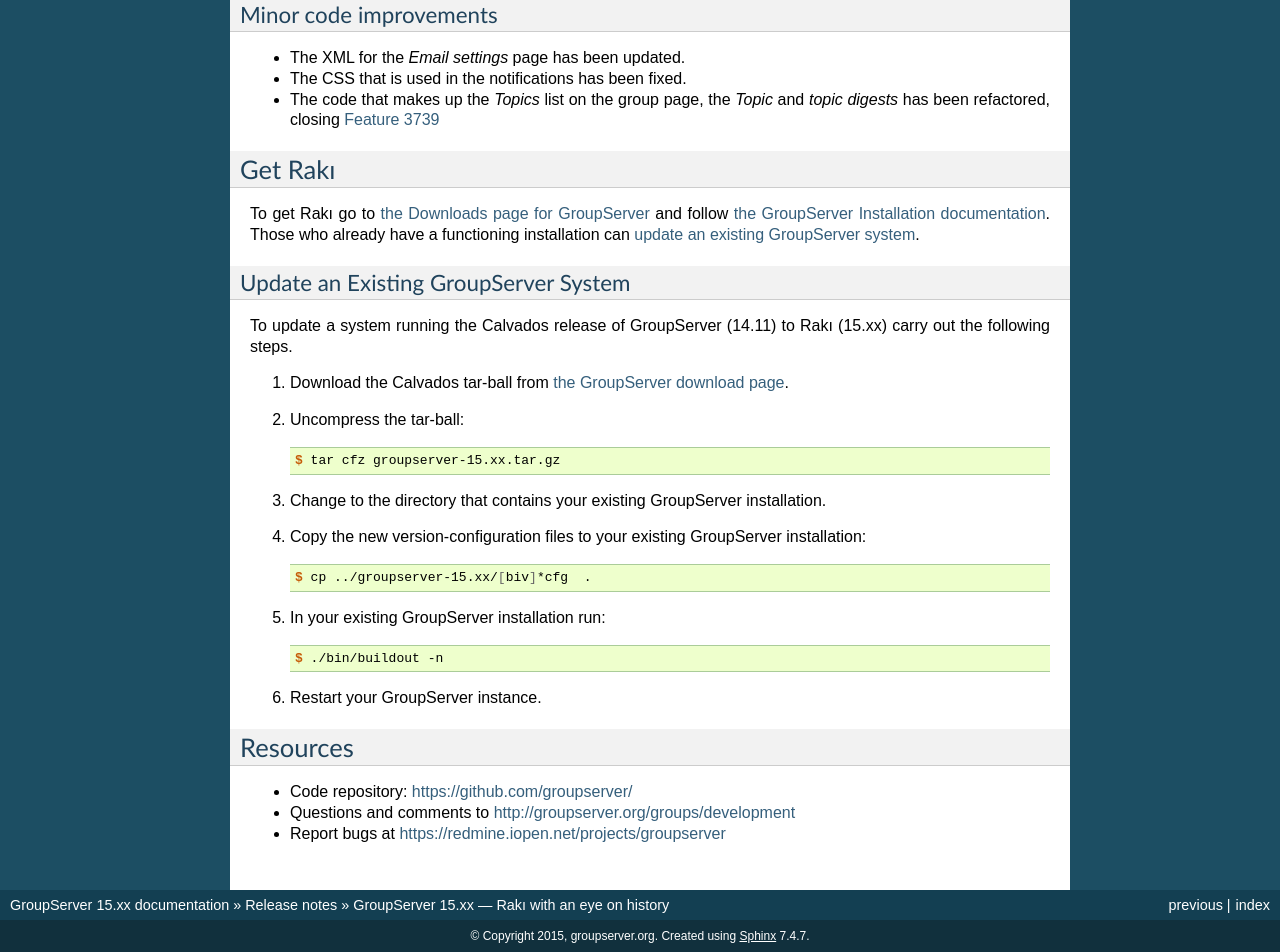
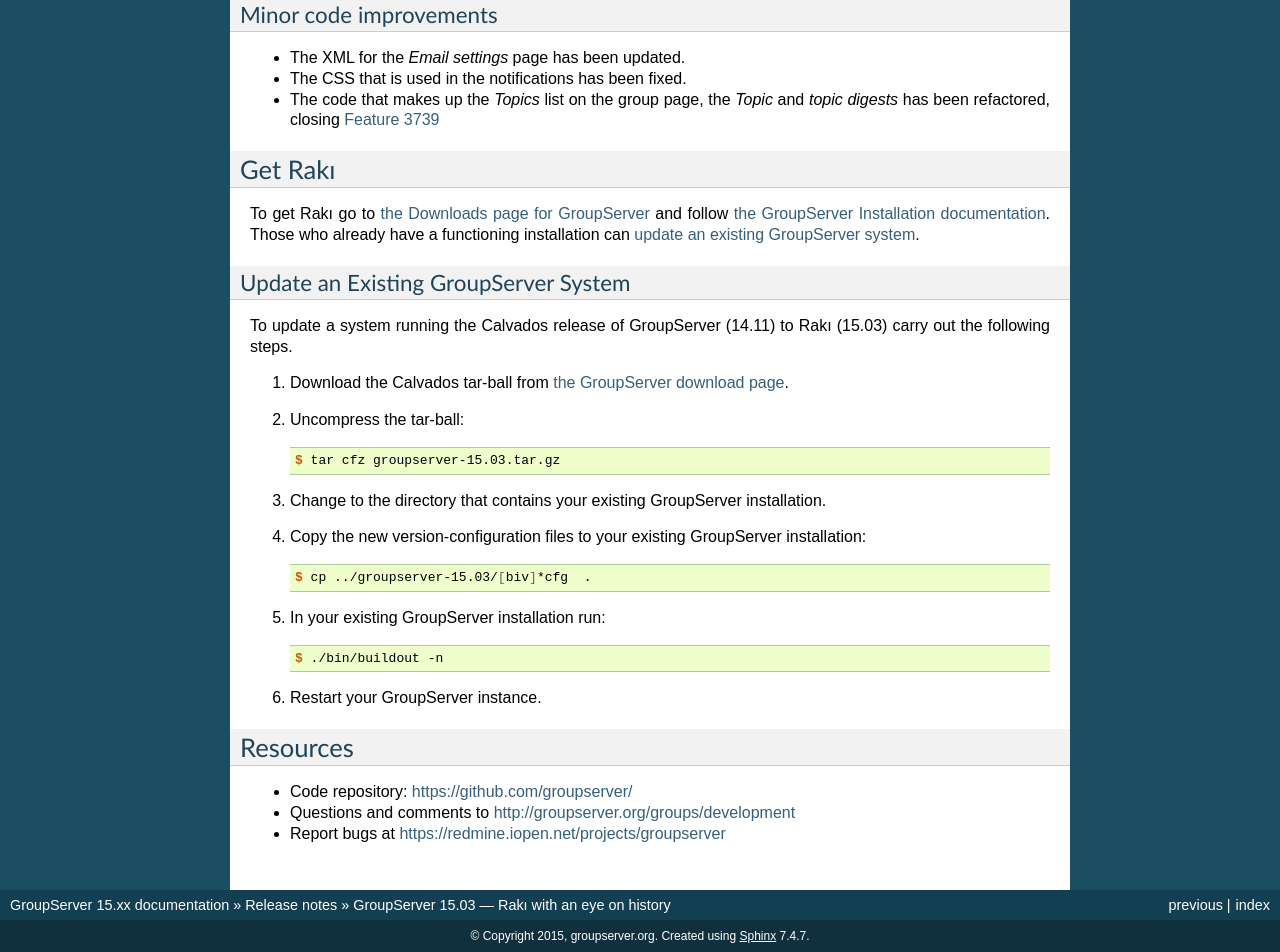
Before and after one commit to groupserver/buildout, a Sphinx documentation site: the page built from docs/release-notes-15xx.rst, in a window 1280 px wide and 1400 px high, scrolled down 1191 px. Shown: the part 448-1400 px from the top of the window. Built offline with Sphinx 7.4.7, drawn with Linux system fonts in a browser that asks for light colours; some of the changed text lies outside the part shown.

Commit message:
Tweaks to the docs to make PDF generation work again

```diff
--- a/docs/release-notes-15xx.rst
+++ b/docs/release-notes-15xx.rst
@@ -1,10 +1,10 @@
 ===============================================
-GroupServer 15.xx — Rakı with an eye on history
+GroupServer 15.03 — Rakı with an eye on history
 ===============================================
 
 :Authors: `Michael JasonSmith`_;
 :Contact: Michael JasonSmith <mpj17@onlinegroups.net>
-:Date: 2015-mm-dd
+:Date: 2015-03-06
 :Organization: `GroupServer.org`_
 :Copyright: This document is licensed under a
   `Creative Commons Attribution-Share Alike 4.0 International
@@ -142,14 +142,14 @@
 =====================================
 
 To update a system running the Calvados release of GroupServer
-(14.11) to Rakı (15.xx) carry out the following steps.
+(14.11) to Rakı (15.03) carry out the following steps.
 
 #.  Download the Calvados tar-ball from `the GroupServer
     download page <http://groupserver.org/downloads>`_.
 
 #.  Uncompress the tar-ball::
 
-      $ tar cfz groupserver-15.xx.tar.gz
+      $ tar cfz groupserver-15.03.tar.gz
 
 #.  Change to the directory that contains your existing
     GroupServer installation.
@@ -157,7 +157,7 @@
 #.  Copy the new version-configuration files to your existing
     GroupServer installation::
 
-      $ cp ../groupserver-15.xx/[biv]*cfg  .
+      $ cp ../groupserver-15.03/[biv]*cfg  .
 
 #.  In your existing GroupServer installation run::
 
```
Also changed, not shown: docs/release-notes-1106.rst (+10 -0 lines), docs/release-notes-1107.rst (+4 -3 lines), docs/translations.rst (+13 -28 lines).
